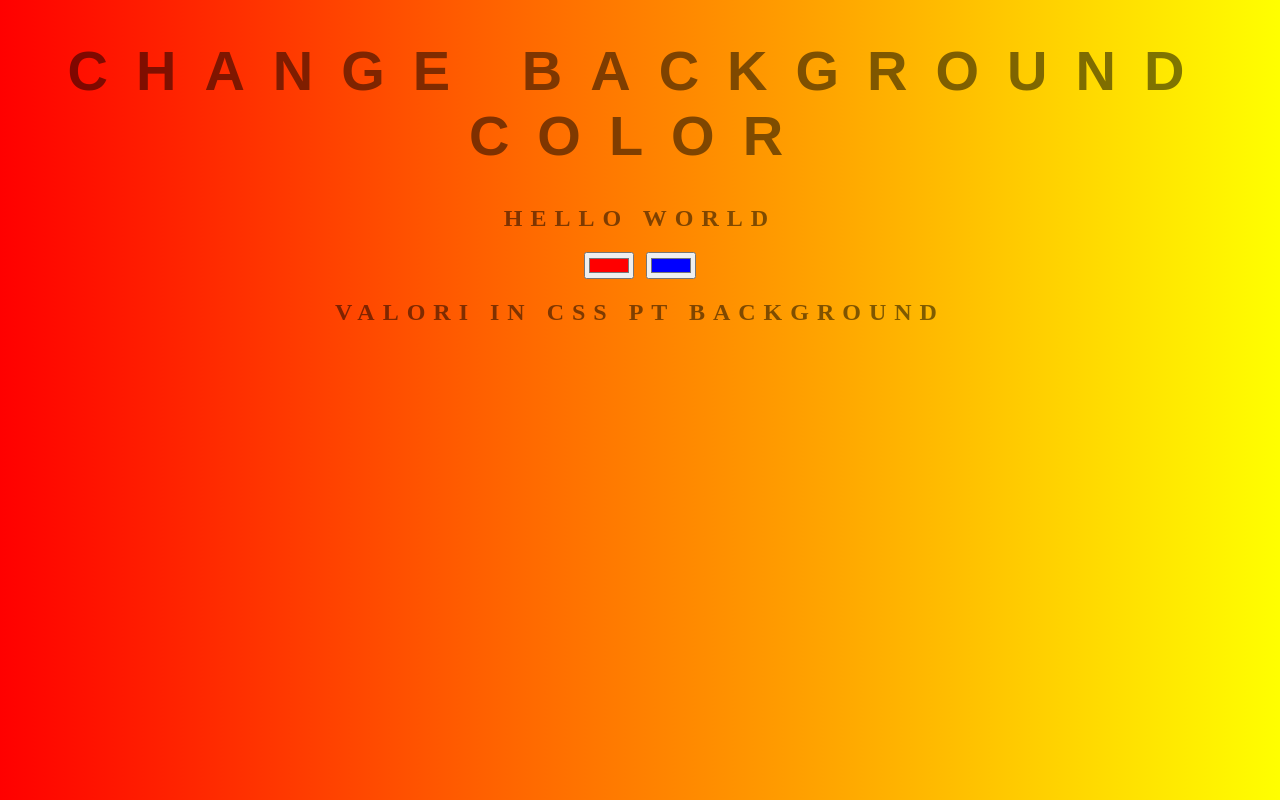
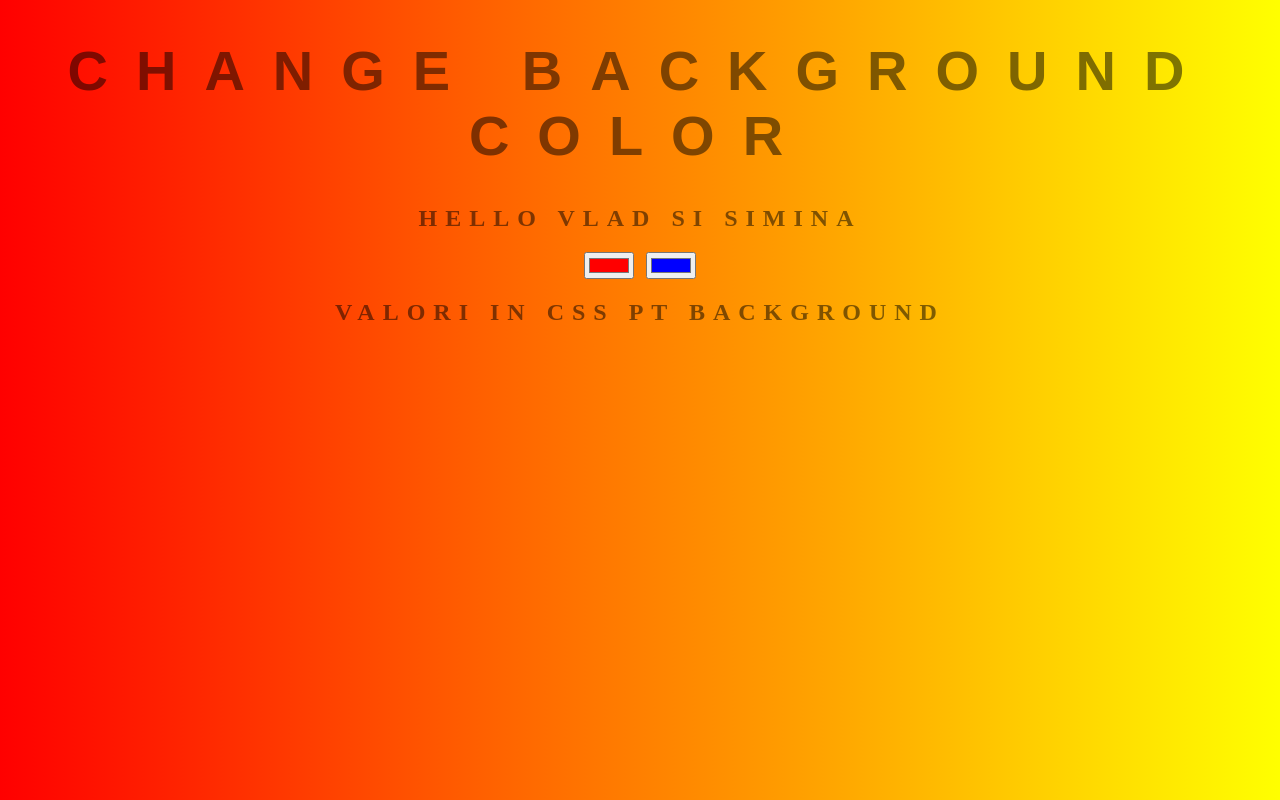
Before and after one commit to vladgrecu/Background-Generator, a plain HTML site: page index.html in a window 1280 px wide. Drawn offline with Linux system fonts and the light colour scheme.

```diff
--- a/index.html
+++ b/index.html
@@ -6,7 +6,7 @@
 </head>
 <body id="gradient">
 	<h1>Change background color</h1>
-	<h2>Hello World</h2>
+	<h2>Hello Vlad si Simina</h2>
 	<input class="color1" type="color" name="color1" value="#ff0000">
 	<input class="color2" type="color" name="color2" value="#0000ff">
 	<h2>Valori in CSS pt Background</h2>
```
